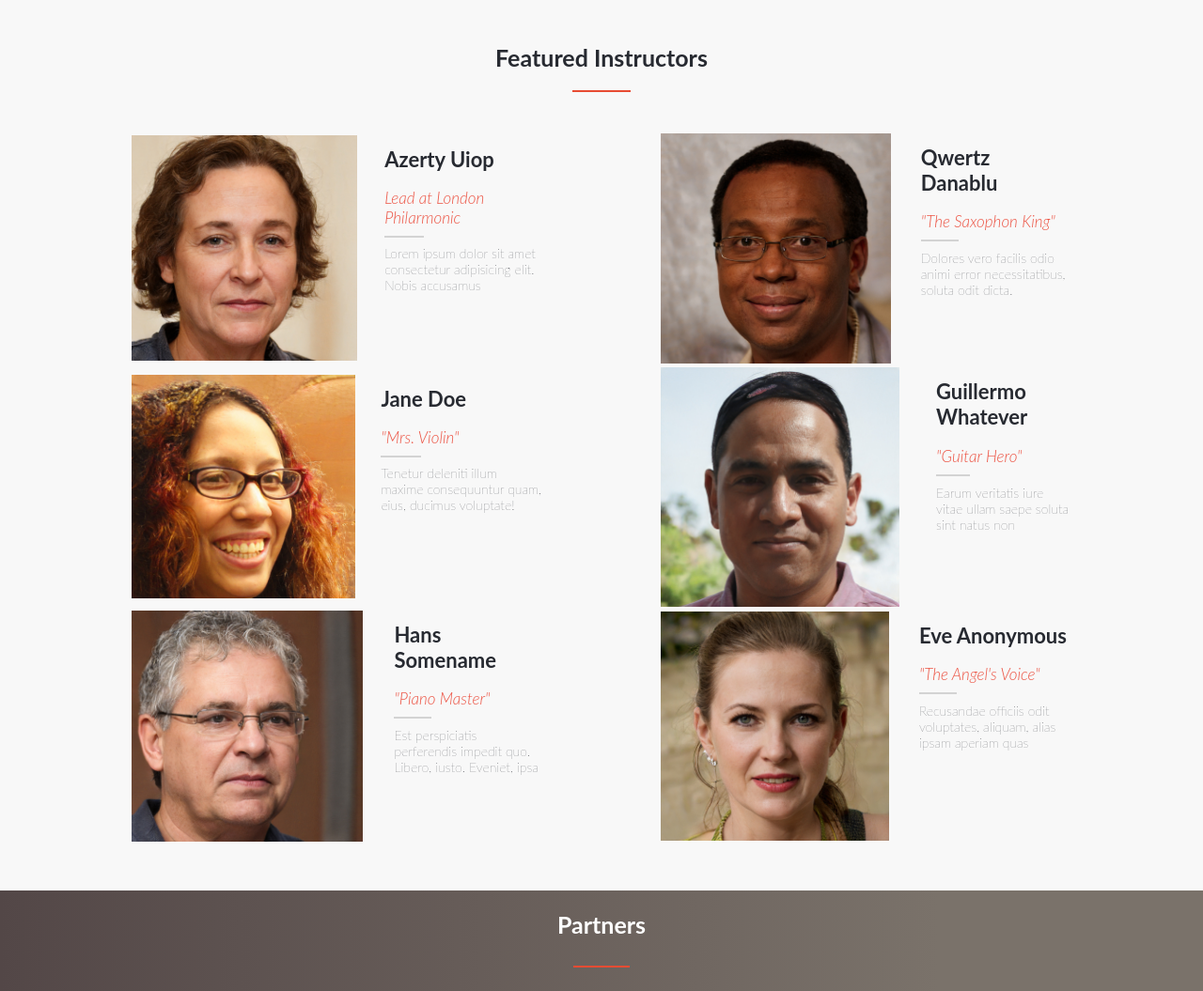
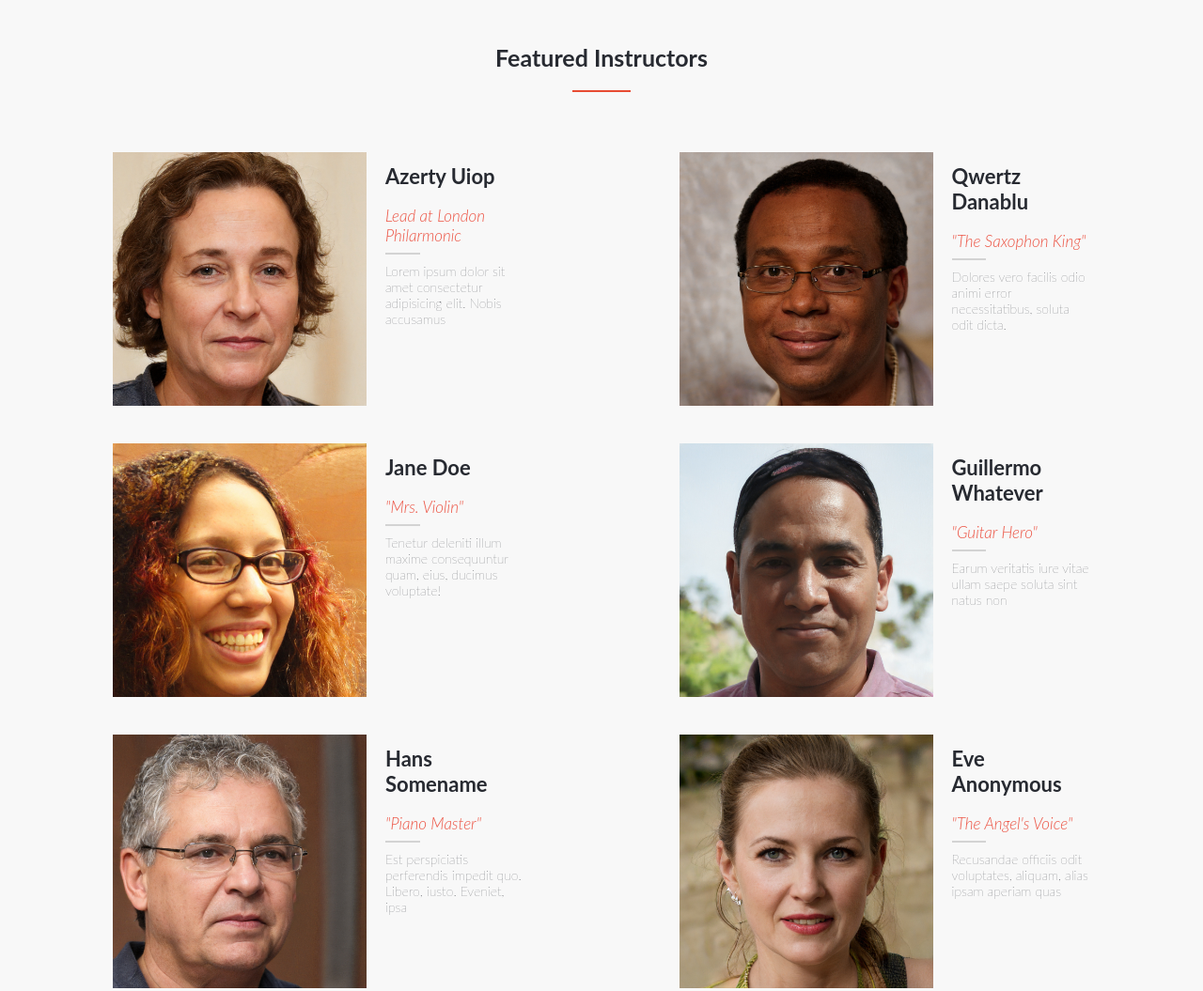
Before and after one commit to Kingjosh007/capstone1-summer-music-camp, a website: page index.html in a window 1280 px wide. Shown: the part 1080-2135 px from the top of the page at 94% size. Drawn offline with Linux system fonts and the light colour scheme.

Commit message:
Align featured instructors images

```diff
--- a/scss/home.scss
+++ b/scss/home.scss
@@ -197,10 +197,16 @@ section .separator {
   }
 
   .instructor {
-    @include flex-row(center, 7px);
+    @include flex-row(center, 20px);
+
+    .img-container {
+      @include flex-row(flex-end, 0);
+
+      padding-left: 5%;
+    }
 
     img {
-      width: 95%;
+      width: 200px;
       height: auto;
     }
 
@@ -453,16 +459,21 @@ section .separator {
 
       .instructor {
         width: 35%;
+        margin: 20px;
 
         @include flex-row(center, 0);
 
-        img {
-          width: 60%;
-          height: auto;
+        .img-container {
+          padding-left: 0;
+
+          img {
+            width: 270px;
+            height: auto;
+          }
         }
 
         .instructor-text {
-          margin-left: -30%;
+          margin-left: 20px;
           margin-top: -10px;
 
           .separator {
```
Also changed, not shown: scss/footer.scss (+9 -6 lines), css/about.css, css/home.css, 2 other files.
